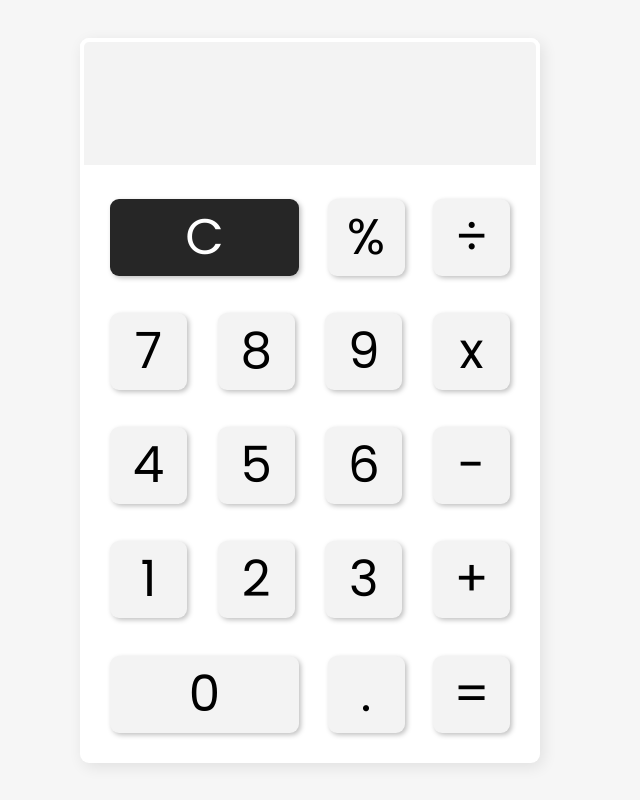
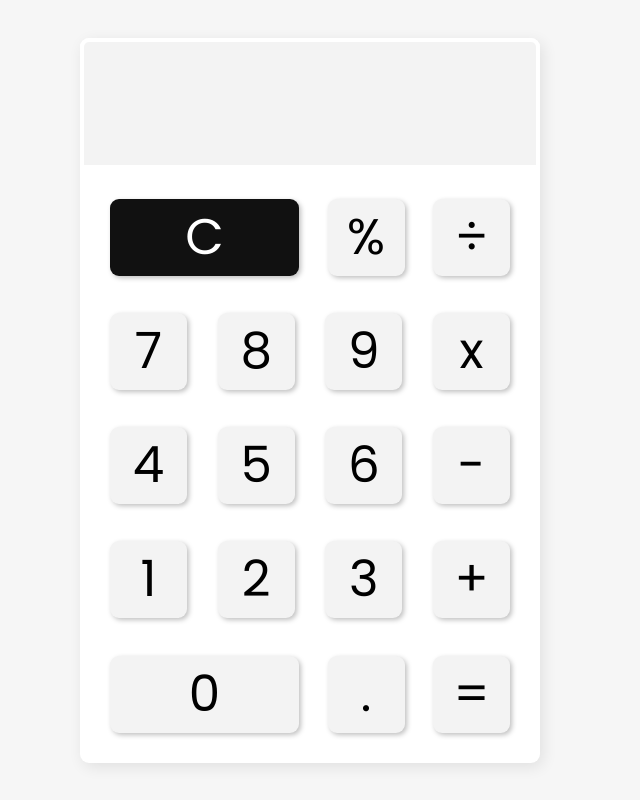
Before and after one commit to Nihal-a/simple-calculator, a plain HTML site: page index.html in a window 1280 px wide. In both pictures the pointer is over the button 534 px from the left and 237 px from the top of the page. Shown: the whole page, without its empty margins (330-970 px from the left). Drawn offline with Linux system fonts and the light colour scheme.

Commit message:
hover effect added

```diff
--- a/style.css
+++ b/style.css
@@ -60,6 +60,10 @@ body {
   outline: none;
   font-family: "Poppins", sans-serif;
   font-size: 50px;
+  cursor: pointer;
+}
+.btn:hover{
+  background: #e4e4e4;
 }
 .btn-row{
     display: flex;
@@ -71,18 +75,10 @@ body {
     background-color: #262626;
     color: #ffffff;
 }
+.c-btn:hover{
+    background-color: #111111;
+}
 .zero{
     width: 189px;
     height: 77px;
 }
-/* .btn {
-    width: 77px;
-    height: 77px;
-    background: #f3f3f3;
-    box-shadow: 2px 2px 5px rgba(0, 0, 0, 0.25);
-    border-radius: 9px;
-    border: none;
-    outline: none;
-    font-family: "Poppins", sans-serif;
-    font-size: 55px;
-  } */
```
